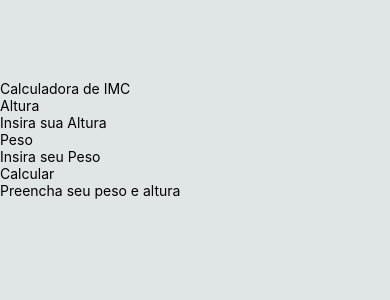
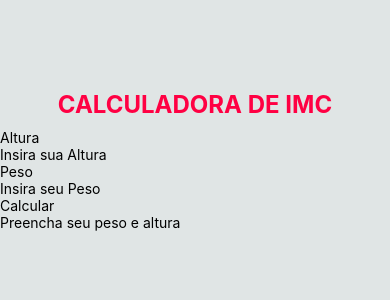
Before and after one commit to TatianePatriota/bmi-calculator, a React Native app: screen / in a window 390 px wide. Shown: the top 300 px of the page. Built offline with nearby package versions, Linux system fonts and the light colour scheme.

Commit message:
add styles in Title

```diff
--- a/src/components/Title/Title.js
+++ b/src/components/Title/Title.js
@@ -1,10 +1,11 @@
 import React from "react";
 import { View, Text } from "react-native";
+import { styles } from "./style";
 
 export default function Title() {
   return (
-    <View>
-      <Text>Calculadora de IMC</Text>
+    <View style={styles.boxTitle}>
+      <Text style={styles.textTitle}>Calculadora de IMC</Text>
     </View>
   );
 }
--- a/src/components/Title/style.js
+++ b/src/components/Title/style.js
@@ -1,7 +1,15 @@
 import { StyleSheet } from "react-native";
 
 export const styles = StyleSheet.create({
-  Title: {
+  boxTitle: {
     alignItems: "center",
+    justifyContent: "center",
+    padding: 10,
+  },
+  textTitle: {
+    color: "#FF0043",
+    fontWeight: "bold",
+    fontSize: 24,
+    textTransform: "uppercase",
   },
 });
```
